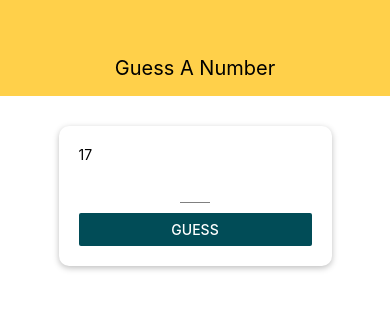
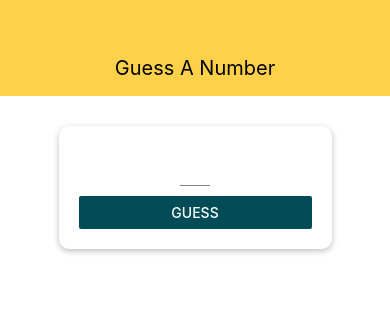
Before and after one commit to ndlc91/Guess-A-Number-App, a React Native app: screen / in a window 390 px wide. Both pictures are taken after a click on the button "START GAME". Shown: the top 310 px of the page. Built offline with nearby package versions, Linux system fonts and the light colour scheme.

Commit message:
Removed computer number from input card - No more cheating

```diff
--- a/screens/GameScreen.js
+++ b/screens/GameScreen.js
@@ -57,7 +57,6 @@ const GameScreen = (props) => {
   return (
     <View style={styles.cardContainer}>
       <Card style={styles.card}>
-        <Text>{props.computerNumber}</Text>
         <Input
           autoCorrect={false}
           keyboardType="number-pad"
```
